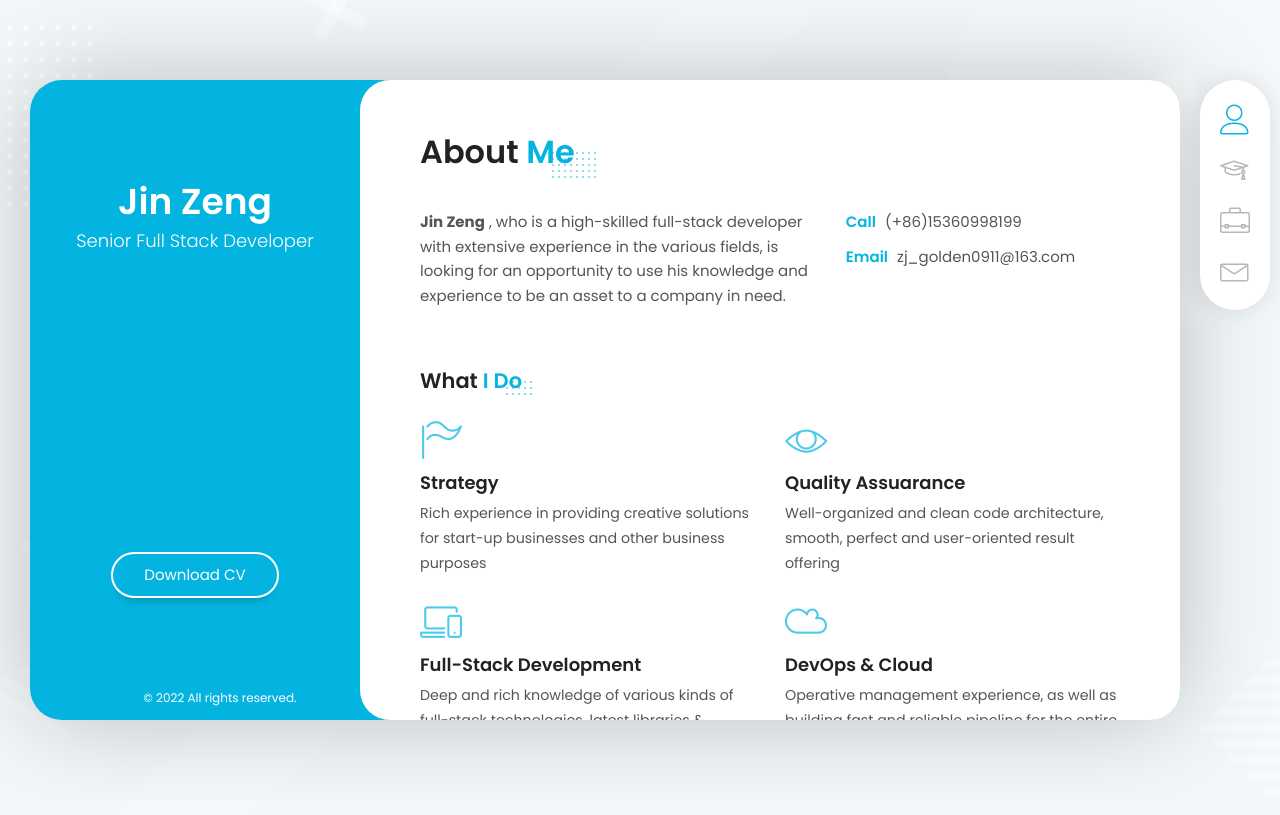
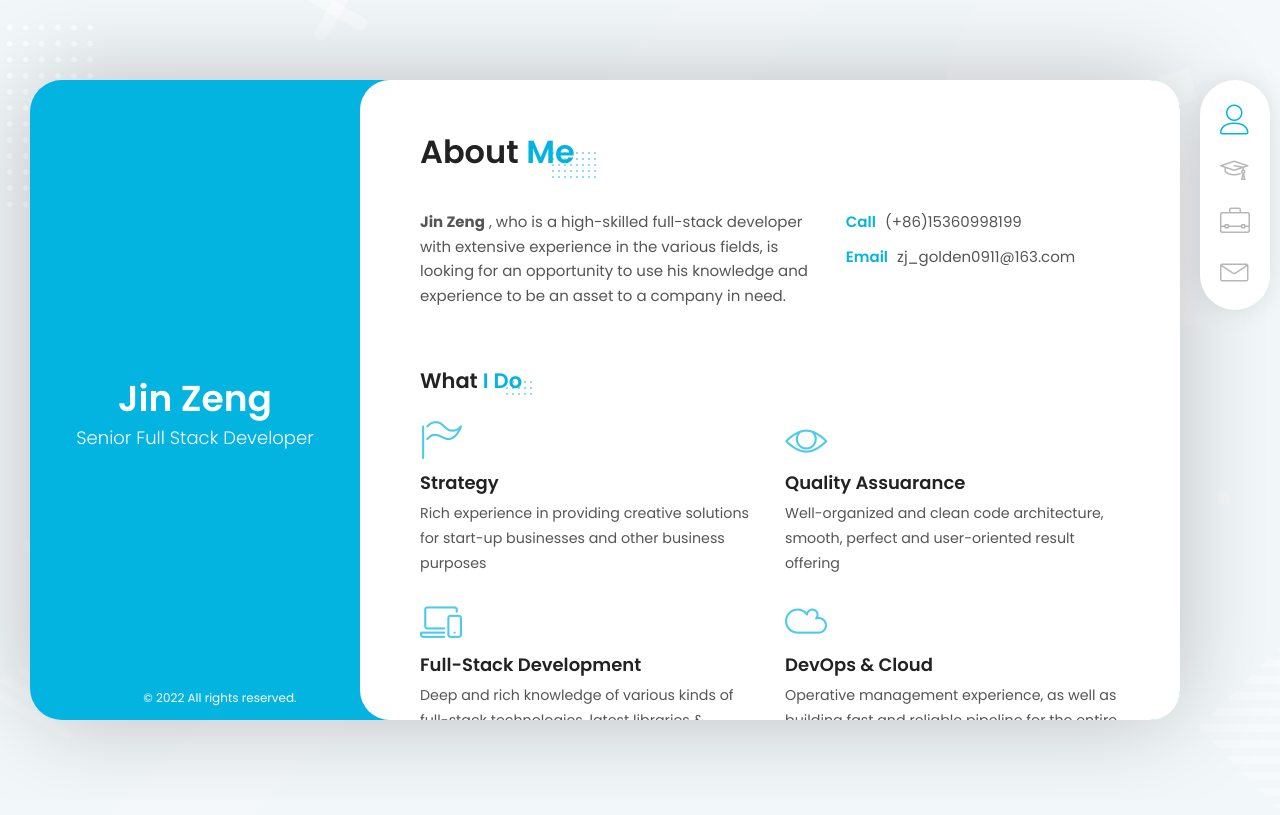
Before and after one commit to splashwizard/portfolio_site_II, a plain HTML site: page index.html in a window 1280 px wide. Shown: the top 815 px of the page. Drawn offline with Linux system fonts and the light colour scheme.

```diff
--- a/index.html
+++ b/index.html
@@ -40,9 +40,9 @@
     <div class="page">
       <div class="page-content">
 
-          <header id="site_header" class="header mobile-menu-hide">
+          <header id="site_header" class="header mobile-menu-hide" style="justify-content: center;display: flex;flex-direction: column;">
             <div class="header-content">
-              <div class="header-titles" style="margin-top: 30px;">
+              <div class="header-titles">
                 <h2>Jin Zeng</h2>
                 <h4>Senior Full Stack Developer</h4>
               </div>
@@ -74,10 +74,6 @@
                 </a>
               </li>
             </ul>
-
-            <div class="header-buttons" style="margin-top: 300px;">
-              <a href="portfolio.pdf" target="_blank" class="btn btn-primary">Download CV</a>
-            </div>
 
             <div class="copyrights">© 2022 All rights reserved.</div>
           </header>
```
